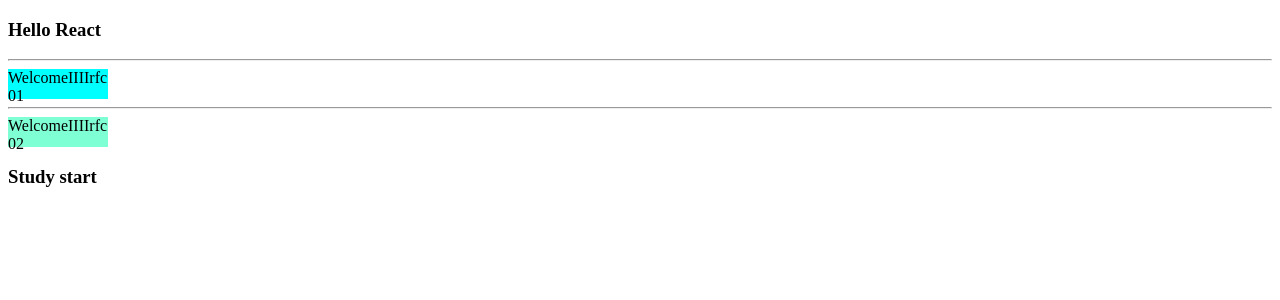
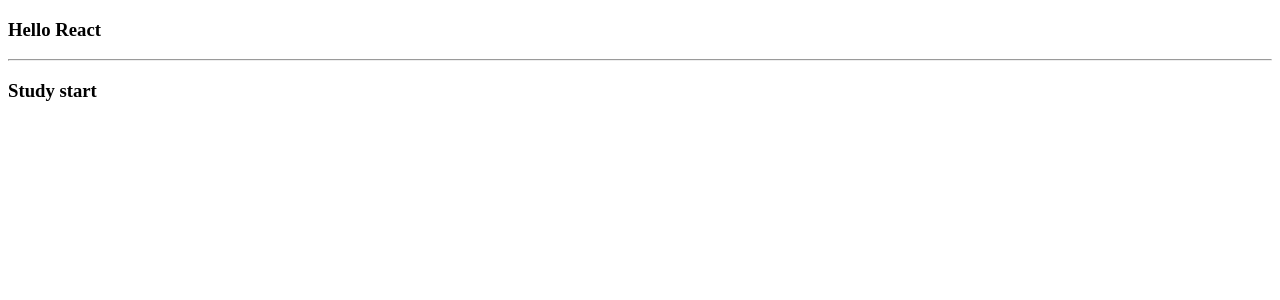
Before and after one commit to IngaFred/my-study, a React (Create React App) app: page / in a window 1280 px wide. Shown: the top 300 px of the page. Built offline with nearby package versions, Linux system fonts and the light colour scheme.

Commit message:
npm i --save-dev @types/styled-components

```diff
--- a/package.json
+++ b/package.json
@@ -15,6 +15,7 @@
     "react-scripts": "5.0.1",
     "sass": "^1.58.3",
     "scss": "^0.2.4",
+    "styled-components": "^5.3.8",
     "typescript": "^4.9.5",
     "web-vitals": "^2.1.4"
   },
@@ -42,5 +43,8 @@
       "last 1 firefox version",
       "last 1 safari version"
     ]
+  },
+  "devDependencies": {
+    "@types/styled-components": "^5.1.26"
   }
 }
--- a/src/components/WelcomeIIIIrcc.css
+++ b/src/components/WelcomeIIIIrcc.css
@@ -11,3 +11,8 @@
 
 /* 直接加进去的样式是全局样式 */
 /* 默认下脚手架不支持scss的模式 全局嵌套 需要自己引入 npm i scss */
+/* 模块化css Xxx.module.css   在引用的时候就要进行style的存储了 然后进行模块化的选取样式{name.sname}*/
+/* 全局嵌套的scss中进行模块化开发 既二合一的 Xxx.module.scss */
+/* CSS-in-JS: npm i --save-dev @types/styled-components   这个安装
+    和Vue同一页上写样式的很像
+    通常来说是写出一个组件的形式 进行复合调用 还可以做继承效果 和函数效果*/
--- /dev/null
+++ b/src/components/WelcomeIIIIrcc.module.css
@@ -0,0 +1,10 @@
+.box1{
+    width: 150px;
+    height: 30px;
+    background-color: aqua;
+}
+.box2{
+    width: 150px;
+    height: 30px;
+    background-color: aqua;
+}
--- a/src/components/WelcomeIIIIrcc.scss
+++ b/src/components/WelcomeIIIIrcc.module.scss
@@ -1,11 +1,13 @@
+$num: 150px;
+
 .welcome{
     .box1{
-        width: 100px;
+        width: $num;
         height: 30px;
         background-color: aqua;
     }
     .box2{
-        width: 100px;
+        width: $num;
         height: 30px;
         background-color: aquamarine;
     }
--- a/src/components/WelcomeIIIIrfc.tsx
+++ b/src/components/WelcomeIIIIrfc.tsx
@@ -1,7 +1,8 @@
 //import React from 'react'
 //根据现jsx的新的转换机制，其引入将由编译器自动引入，所以React17以上可以不用再import React，但是17以下还是要引入
 
-import './WelcomeIIIIrcc.scss'
+
+/* import './WelcomeIIIIrcc.css'
 
 export default function FunctionIIIrfc() {
   return (
@@ -12,7 +13,54 @@ export default function FunctionIIIrfc() {
 
     </div>
   )
+} */
+
+
+/* import './WelcomeIIIIrcc.scss'
+
+export default function FunctionIIIrfc() {
+  return (
+    <div className="welcome">
+      <div className="box1">WelcomeIIIIrfc 01</div>
+      <hr />
+      <div className="box2">WelcomeIIIIrfc 02</div>
+
+    </div>
+  )
+} */
+
+
+
+/* import style from "./WelcomeIIIIrcc.module.css"
+
+export default function FunctionIIIrfc() {
+  return (
+    <div>
+      <div className={style.box1}>WelcomeIIIIrfc 01</div>
+      <hr />
+      <div className={style.box2}>WelcomeIIIIrfc 02</div>
+
+    </div>
+  )
+} */
+
+
+
+import styled from 'styled-components'
+
+export default function FunctionIIIrfc() {
+  return (
+    <div></div>
+
+    // <div className={style.welcome}>
+    //   <div className={style.box1}>WelcomeIIIIrfc 01</div>
+    //   <hr />
+    //   <div className={style.box2}>WelcomeIIIIrfc 02</div>
+
+    // </div>
+  )
 }
+
 
 /**
  * rcc 直接生成骨架react 组件
```
Also changed, not shown: 2 other files (tests, documents, lock files or other folders).
